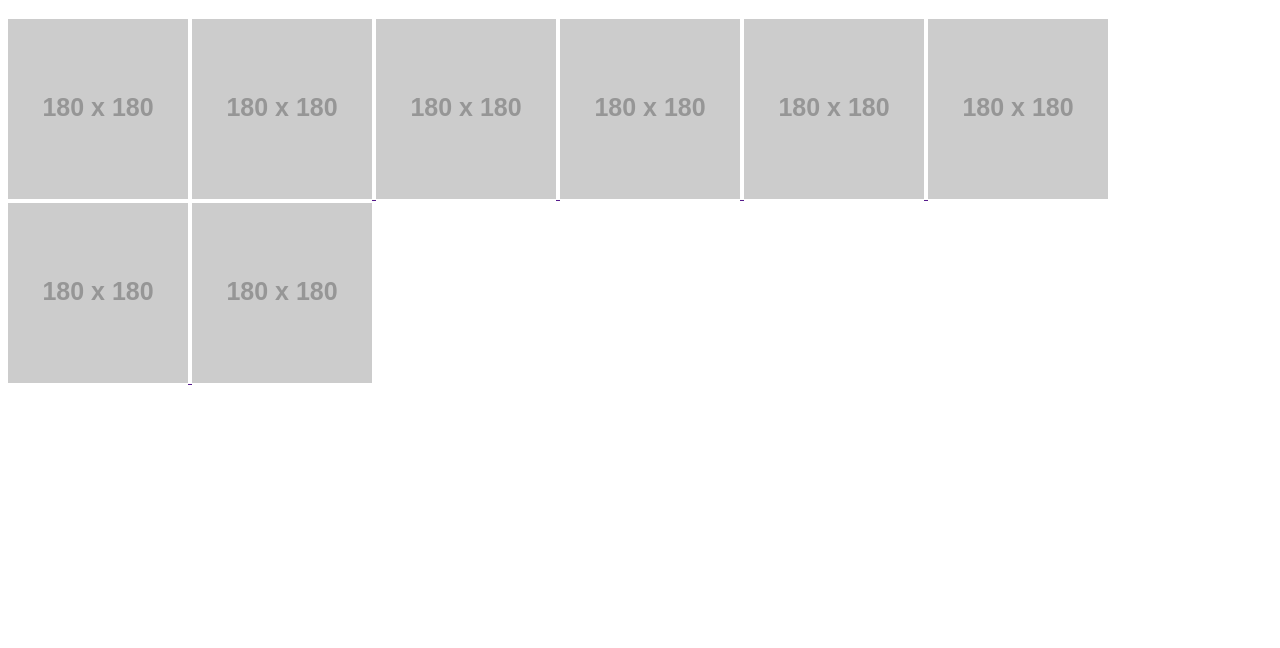
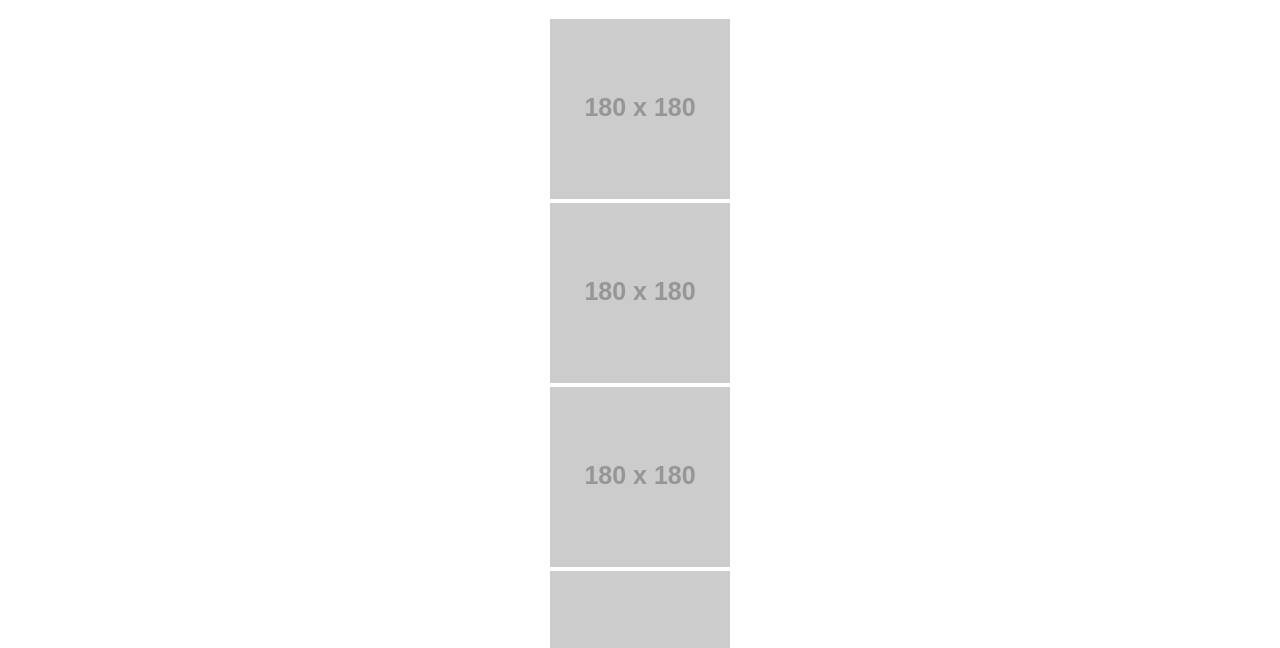
Before and after one commit to Niraj-Amatya/review-website, a plain HTML site: page index.html in a window 1280 px wide. Shown: the part 149-797 px from the top of the page. Drawn offline with Linux system fonts and the light colour scheme; placeholder pictures from the web are drawn by us.

Commit message:
links stylesheet and style layout of blog container

```diff
--- a/src/_blogcontaner.scss
+++ b/src/_blogcontaner.scss
@@ -0,0 +1,7 @@
+#blog-container {
+    display: flex;
+    flex-direction: column;
+    align-items: center;
+
+
+}
--- a/src/main.scss
+++ b/src/main.scss
@@ -0,0 +1 @@
+@import "blogcontaner"
```
Also changed, not shown: src/main.css, 1 other file.
